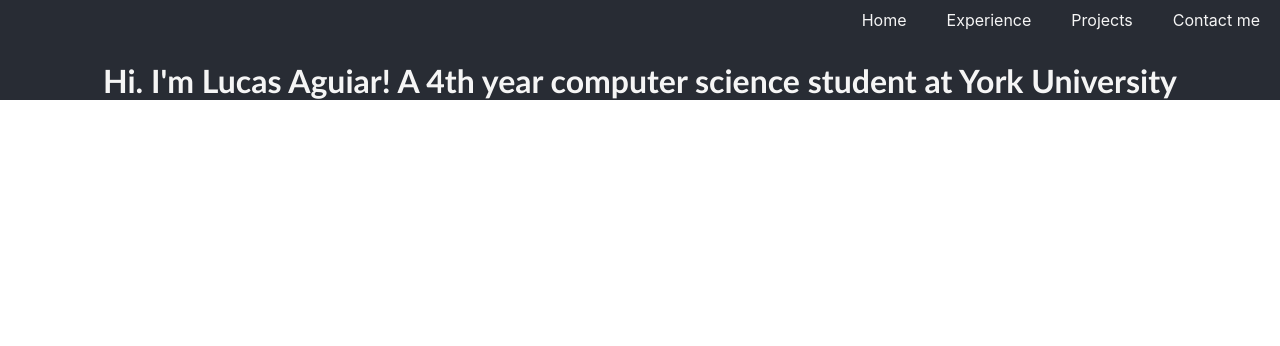
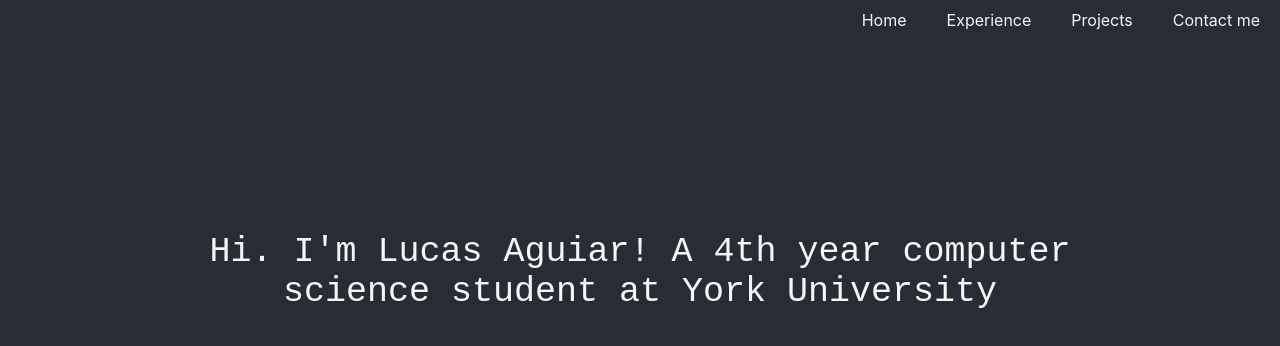
Before and after one commit to lucasabr/portfolio-site, a React (Create React App) app in the folder portfolio/: page / in a window 1280 px wide. Shown: the top 346 px of the page. Built offline with nearby package versions, Linux system fonts and the light colour scheme.

Commit message:
Complete CSS formatting of page
-Intro positioning
-Font Change
-Cleanup code

```diff
--- a/portfolio/package.json
+++ b/portfolio/package.json
@@ -14,7 +14,6 @@
   "scripts": {
     "start": "react-scripts start",
     "build": "react-scripts build",
-    "test": "react-scripts test",
     "eject": "react-scripts eject"
   },
   "eslintConfig": {
--- a/portfolio/public/index.html
+++ b/portfolio/public/index.html
@@ -2,36 +2,17 @@
 <html lang="en">
   <head>
     <meta charset="utf-8" />
-    <link rel="stylesheet" href='https://fonts.googleapis.com/css?family=Open+Sans:400,600,300'>
     <meta name="viewport" content="width=device-width, initial-scale=1" />
     <meta name="theme-color" content="#000000" />
     <meta
       name="description"
-      content="Web site created using create-react-app"
+      content="Web site created by Lucas Aguiar"
     />
-    <!--
-      Notice the use of %PUBLIC_URL% in the tags above.
-      It will be replaced with the URL of the `public` folder during the build.
-      Only files inside the `public` folder can be referenced from the HTML.
 
-      Unlike "/favicon.ico" or "favicon.ico", "%PUBLIC_URL%/favicon.ico" will
-      work correctly both with client-side routing and a non-root public URL.
-      Learn how to configure a non-root public URL by running `npm run build`.
-    -->
-    <title>React App</title>
+    <title>Lucas Aguiar's Portfolio</title>
   </head>
   <body>
     <noscript>You need to enable JavaScript to run this app.</noscript>
     <div id="root"></div>
-    <!--
-      This HTML file is a template.
-      If you open it directly in the browser, you will see an empty page.
-
-      You can add webfonts, meta tags, or analytics to this file.
-      The build step will place the bundled scripts into the <body> tag.
-
-      To begin the development, run `npm start` or `yarn start`.
-      To create a production bundle, use `npm run build` or `yarn build`.
-    -->
   </body>
 </html>
--- a/portfolio/src/App.css
+++ b/portfolio/src/App.css
@@ -1,10 +1,20 @@
-.App {
-  text-align: center;
+body {
   background-color: #282c34;
 }
 
+.App {
+  text-align: center;
+}
+.IntroBox {
+  height: 70%;
+  width: 70%;
+  margin: 15%;
+}
+
 .Intro {
-  font-family: 'Trebuchet MS', sans-serif;
+  font-family: 'Courier New', Courier, monospace;
+  font-size: 35px;
+  font-weight: lighter;
   color: whitesmoke
 }
 
@@ -24,8 +34,7 @@
   margin: 0 10px;
 };
 
-nav a {
-}
+nav a {}
 
 a {
   text-decoration: none;
--- a/portfolio/src/Components/Home.js
+++ b/portfolio/src/Components/Home.js
@@ -2,7 +2,7 @@
 
 const Home = (props) => {
     return (
-        <div>
+        <div className="IntroBox">
             <h1 className='Intro'>{props.message}</h1>
         </div>
     )};
--- a/portfolio/src/index.js
+++ b/portfolio/src/index.js
@@ -10,8 +10,3 @@
     <App />
   </React.StrictMode>
 );
-
-// If you want to start measuring performance in your app, pass a function
-// to log results (for example: reportWebVitals(console.log))
-// or send to an analytics endpoint. Learn more: https://bit.ly/CRA-vitals
-reportWebVitals();
--- a/portfolio/src/reportWebVitals.js
+++ /dev/null
@@ -1,13 +0,0 @@
-const reportWebVitals = onPerfEntry => {
-  if (onPerfEntry && onPerfEntry instanceof Function) {
-    import('web-vitals').then(({ getCLS, getFID, getFCP, getLCP, getTTFB }) => {
-      getCLS(onPerfEntry);
-      getFID(onPerfEntry);
-      getFCP(onPerfEntry);
-      getLCP(onPerfEntry);
-      getTTFB(onPerfEntry);
-    });
-  }
-};
-
-export default reportWebVitals;
```
Also changed, not shown: portfolio/src/setupTests.js (deleted, +0 -5 lines), portfolio/public/robots.txt (deleted), 1 other file (tests, documents, lock files or other folders).
